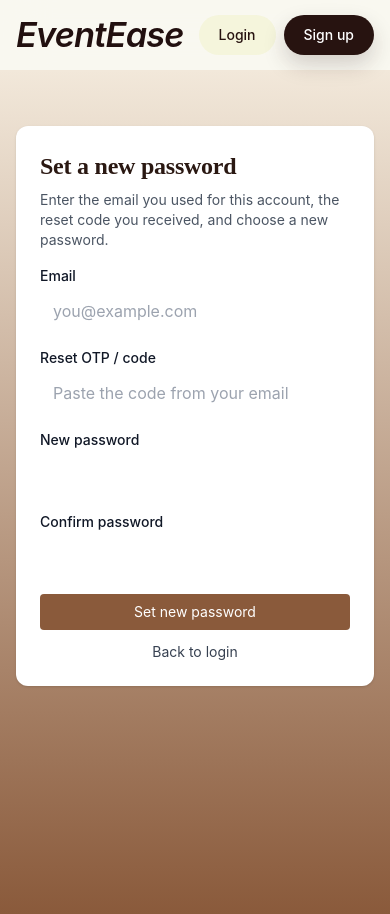
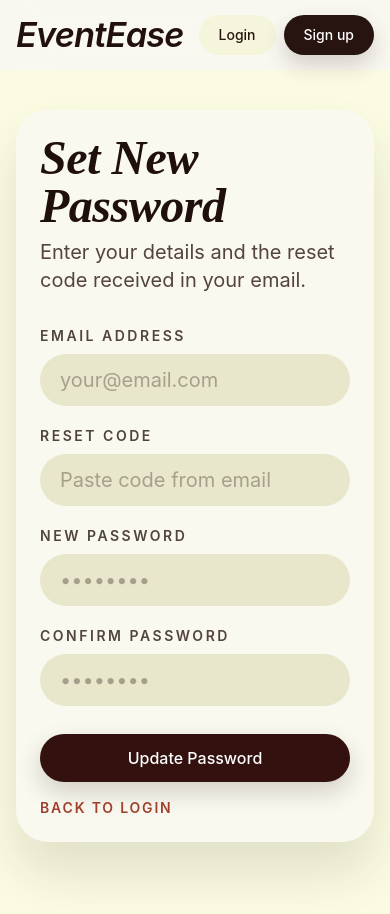
Before and after one commit to AyShakya/EventManagement, a React (Vite) app in the folder client/frontend/: page /reset-password in a window 390 px wide. Built offline with nearby package versions, Linux system fonts and the light colour scheme; no server answers.

Commit message:
Theme consistency in frontend

```diff
--- a/client/frontend/src/pages/auth/RequestResetOTP.jsx
+++ b/client/frontend/src/pages/auth/RequestResetOTP.jsx
@@ -28,7 +28,7 @@ export default function RequestResetOTP() {
 
       setTimeout(() => {
         navigate(`/reset-password?email=${encodeURIComponent(email)}`);
-      }, 800);
+      }, 1500);
     } catch (err) {
       console.error(err);
       const msg =
@@ -42,57 +42,87 @@ export default function RequestResetOTP() {
   }
 
   return (
-    <div className="min-h-screen bg-gradient-to-b from-coffee-cream to-coffee-mid text-gray-900 py-14">
-      <div className="app-container mx-auto w-full max-w-md">
-        <div className="bg-white rounded-xl p-6 md:p-7 shadow card-coffee">
-          <h2 className="text-2xl font-semibold mb-2 text-coffee-dark">
-            Reset your password
+    <div className="min-h-screen bg-[#fbfbe2] text-[#2c1b16] py-10 md:py-14">
+      <div className="app-container max-w-6xl w-full mx-auto">
+        <div className="grid lg:grid-cols-2 overflow-hidden rounded-[2rem] bg-[#f9f9ef] shadow-[0_30px_50px_rgba(39,29,19,0.12)]">
+          <div className="hidden lg:block relative min-h-[600px]">
+            <img
+              src="https://images.unsplash.com/photo-1509042239860-f550ce710b93?auto=format&fit=crop&w=1200&q=80"
+              alt="Coffee beans"
+              className="h-full w-full object-cover"
+            />
+            <div className="absolute inset-0 bg-gradient-to-t from-[#1f0f0f]/85 via-[#1f0f0f]/35 to-transparent p-10 flex items-end">
+              <div className="text-[#fff8f0]">
+                <p className="text-5xl leading-tight italic font-semibold font-serif max-w-md">
+                  A small pause, a fresh start.
+                </p>
+                <p className="mt-5 text-sm tracking-[0.2em] uppercase text-[#f0e7da]/90">
+                  Secure Recovery
+                </p>
+              </div>
+            </div>
+          </div>
+
+          <div className="p-6 md:p-9 lg:p-11 flex flex-col justify-center">
+            <div className="mb-8">
+              <h2 className="text-5xl font-semibold italic text-[#1f100d]">
+                Reset Password
               </h2>
-          <p className="text-sm text-gray-600 mb-4">
-            Enter your account email and we’ll send a one-time code to reset
-            your password.
+              <p className="text-xl text-[#54443d] mt-2">
+                Enter your account email and we’ll send a one-time code to reset your password.
               </p>
+            </div>
 
             {error && (
-            <div className="mb-3 text-sm text-red-700 bg-red-50 border border-red-200 px-3 py-2 rounded">
+              <div className="mb-6 text-sm text-red-700 bg-red-50 border border-red-200 px-4 py-3 rounded-xl">
                 {error}
               </div>
             )}
             {success && (
-            <div className="mb-3 text-sm text-green-700 bg-green-50 border border-green-200 px-3 py-2 rounded">
+              <div className="mb-6 text-sm text-green-700 bg-green-50 border border-green-200 px-4 py-3 rounded-xl">
                 {success}
               </div>
             )}
 
-          <form onSubmit={handleSubmit} className="space-y-3">
+            <form onSubmit={handleSubmit} className="space-y-6">
               <div>
-              <label className="block text-sm mb-1 font-medium">Email</label>
+                <label className="block text-sm font-semibold uppercase tracking-[0.18em] text-[#342420]/85 mb-2">
+                  Email Address
+                </label>
                 <input
                   value={email}
                   onChange={(e) => setEmail(e.target.value)}
                   type="email"
                   required
-                className="w-full px-3 py-2 rounded border"
-                placeholder="you@example.com"
+                  className="w-full px-5 py-3 rounded-full bg-[#e8e7cc] border-0 text-xl placeholder:text-[#a5a08c] focus:outline-none focus:ring-2 focus:ring-[#9f402d]/65"
+                  placeholder="your@email.com"
                 />
               </div>
 
-            <div className="flex flex-col sm:flex-row sm:items-center sm:justify-between gap-3 mt-2">
+              <div className="flex flex-col sm:flex-row sm:items-center sm:justify-between gap-4 pt-2">
                 <button
                   type="submit"
                   disabled={loading}
-                className="bg-coffee-mid text-white px-4 py-2 rounded text-sm disabled:opacity-60"
+                  className="inline-flex justify-center items-center bg-[#33110e] text-white px-8 py-3 rounded-full text-base font-medium disabled:opacity-60 hover:bg-[#4b1a15] transition shadow-[0_10px_24px_rgba(39,19,16,0.18)]"
                 >
-                {loading ? "Sending..." : "Send reset code"}
+                  {loading ? "Sending..." : "Send Reset Code"}
                 </button>
                 <Link
                   to="/login"
-                className="text-sm text-gray-700 hover:underline text-center sm:text-right"
+                  className="text-[#9f402d] hover:underline text-sm uppercase tracking-[0.13em] font-semibold"
                 >
                   Back to login
                 </Link>
               </div>
             </form>
+
+            <div className="mt-10 text-sm text-[#54443d]">
+              Remembered your password?{" "}
+              <Link to="/login" className="text-[#9f402d] font-bold hover:underline">
+                Sign in
+              </Link>
+            </div>
+          </div>
         </div>
       </div>
     </div>
--- a/client/frontend/src/pages/auth/ResetPassword.jsx
+++ b/client/frontend/src/pages/auth/ResetPassword.jsx
@@ -42,7 +42,7 @@ export default function ResetPassword() {
         res?.data?.message ||
           "Password reset successful. You can log in now."
       );
-      setTimeout(() => navigate("/login"), 1200);
+      setTimeout(() => navigate("/login"), 1500);
     } catch (err) {
       console.error(err);
       const data = err?.response?.data;
@@ -67,115 +67,131 @@ export default function ResetPassword() {
   }
 
   return (
-    <div className="min-h-screen bg-gradient-to-b from-coffee-cream to-coffee-mid text-gray-900 py-14">
-      <div className="app-container max-w-md mx-auto">
-        <div className="bg-white rounded-xl p-6 md:p-7 shadow card-coffee">
-          <h2 className="text-2xl font-semibold mb-2 text-coffee-dark">
-            Set a new password
+    <div className="min-h-screen bg-[#fbfbe2] text-[#2c1b16] py-10 md:py-14">
+      <div className="app-container max-w-6xl w-full mx-auto">
+        <div className="grid lg:grid-cols-2 overflow-hidden rounded-[2rem] bg-[#f9f9ef] shadow-[0_30px_50px_rgba(39,29,19,0.12)]">
+          <div className="hidden lg:block relative min-h-[700px]">
+            <img
+              src="https://images.unsplash.com/photo-1442512595331-e89e73853f31?auto=format&fit=crop&w=1200&q=80"
+              alt="Classic coffee shop"
+              className="h-full w-full object-cover"
+            />
+            <div className="absolute inset-0 bg-gradient-to-t from-[#1f0f0f]/85 via-[#1f0f0f]/35 to-transparent p-10 flex items-end">
+              <div className="text-[#fff8f0]">
+                <p className="text-5xl leading-tight italic font-semibold font-serif max-w-md">
+                  Fresh beginnings, one cup at a time.
+                </p>
+                <p className="mt-5 text-sm tracking-[0.2em] uppercase text-[#f0e7da]/90">
+                  Secure Access
+                </p>
+              </div>
+            </div>
+          </div>
+
+          <div className="p-6 md:p-9 lg:p-11 flex flex-col justify-center">
+            <div className="mb-8">
+              <h2 className="text-5xl font-semibold italic text-[#1f100d]">
+                Set New Password
               </h2>
-          <p className="text-sm text-gray-600 mb-4">
-            Enter the email you used for this account, the reset code you
-            received, and choose a new password.
+              <p className="text-xl text-[#54443d] mt-2">
+                Enter your details and the reset code received in your email.
               </p>
+            </div>
 
             {error && (
-            <div className="mb-3 text-sm text-red-700 bg-red-50 border border-red-200 px-3 py-2 rounded">
+              <div className="mb-6 text-sm text-red-700 bg-red-50 border border-red-200 px-4 py-3 rounded-xl">
                 {error}
               </div>
             )}
             {success && (
-            <div className="mb-3 text-sm text-green-700 bg-green-50 border border-green-200 px-3 py-2 rounded">
+              <div className="mb-6 text-sm text-green-700 bg-green-50 border border-green-200 px-4 py-3 rounded-xl">
                 {success}
               </div>
             )}
 
-          <form onSubmit={handleSubmit} className="space-y-4">
-            {/* Email */}
+            <form onSubmit={handleSubmit} className="space-y-5">
               <div>
                 <label
                   htmlFor="reset-email"
-                className="block text-sm mb-1 font-medium"
+                  className="block text-sm font-semibold uppercase tracking-[0.18em] text-[#342420]/85 mb-2"
                 >
-                Email
+                  Email Address
                 </label>
                 <input
                   id="reset-email"
                   type="email"
-                className="w-full px-3 py-2 rounded border"
+                  required
                   value={email}
                   onChange={(e) => setEmail(e.target.value)}
-                placeholder="you@example.com"
-                autoComplete="email"
-                required
+                  className="w-full px-5 py-3 rounded-full bg-[#e8e7cc] border-0 text-xl placeholder:text-[#a5a08c] focus:outline-none focus:ring-2 focus:ring-[#9f402d]/65"
+                  placeholder="your@email.com"
                 />
               </div>
 
-            {/* OTP / code */}
               <div>
                 <label
                   htmlFor="reset-otp"
-                className="block text-sm mb-1 font-medium"
+                  className="block text-sm font-semibold uppercase tracking-[0.18em] text-[#342420]/85 mb-2"
                 >
-                Reset OTP / code
+                  Reset Code
                 </label>
                 <input
                   id="reset-otp"
-                className="w-full px-3 py-2 rounded border"
+                  required
                   value={otp}
                   onChange={(e) => setOtp(e.target.value)}
-                placeholder="Paste the code from your email"
+                  className="w-full px-5 py-3 rounded-full bg-[#e8e7cc] border-0 text-xl placeholder:text-[#a5a08c] focus:outline-none focus:ring-2 focus:ring-[#9f402d]/65"
+                  placeholder="Paste code from email"
                 />
               </div>
 
-            {/* New password */}
               <div>
                 <label
                   htmlFor="new-password"
-                className="block text-sm mb-1 font-medium"
+                  className="block text-sm font-semibold uppercase tracking-[0.18em] text-[#342420]/85 mb-2"
                 >
-                New password
+                  New Password
                 </label>
                 <input
                   id="new-password"
                   type="password"
-                className="w-full px-3 py-2 rounded border"
+                  required
                   value={password}
                   onChange={(e) => setPassword(e.target.value)}
-                autoComplete="new-password"
-                required
+                  className="w-full px-5 py-3 rounded-full bg-[#e8e7cc] border-0 text-xl placeholder:text-[#a5a08c] focus:outline-none focus:ring-2 focus:ring-[#9f402d]/65"
+                  placeholder="••••••••"
                 />
               </div>
 
-            {/* Confirm password */}
               <div>
                 <label
                   htmlFor="confirm-password"
-                className="block text-sm mb-1 font-medium"
+                  className="block text-sm font-semibold uppercase tracking-[0.18em] text-[#342420]/85 mb-2"
                 >
-                Confirm password
+                  Confirm Password
                 </label>
                 <input
                   id="confirm-password"
                   type="password"
-                className="w-full px-3 py-2 rounded border"
+                  required
                   value={confirm}
                   onChange={(e) => setConfirm(e.target.value)}
-                autoComplete="new-password"
-                required
+                  className="w-full px-5 py-3 rounded-full bg-[#e8e7cc] border-0 text-xl placeholder:text-[#a5a08c] focus:outline-none focus:ring-2 focus:ring-[#9f402d]/65"
+                  placeholder="••••••••"
                 />
               </div>
 
-            <div className="flex flex-col sm:flex-row sm:items-center sm:justify-between gap-3 mt-2">
+              <div className="flex flex-col sm:flex-row sm:items-center sm:justify-between gap-4 pt-2">
                 <button
                   type="submit"
                   disabled={loading}
-                className="bg-coffee-mid text-white px-4 py-2 rounded text-sm disabled:opacity-60"
+                  className="inline-flex justify-center items-center bg-[#33110e] text-white px-8 py-3 rounded-full text-base font-medium disabled:opacity-60 hover:bg-[#4b1a15] transition shadow-[0_10px_24px_rgba(39,19,16,0.18)]"
                 >
-                {loading ? "Saving..." : "Set new password"}
+                  {loading ? "Updating..." : "Update Password"}
                 </button>
                 <Link
                   to="/login"
-                className="text-sm text-gray-700 hover:underline text-center sm:text-right"
+                  className="text-[#9f402d] hover:underline text-sm uppercase tracking-[0.13em] font-semibold"
                 >
                   Back to login
                 </Link>
@@ -184,5 +200,6 @@ export default function ResetPassword() {
           </div>
         </div>
       </div>
+    </div>
   );
 }
--- a/client/frontend/src/pages/user/UserDashboard.jsx
+++ b/client/frontend/src/pages/user/UserDashboard.jsx
@@ -79,29 +79,29 @@ function VerificationBanner({
   if (hidden) return null;
 
   return (
-    <div className="bg-amber-50 border border-amber-200 rounded-xl px-4 py-3 mb-6 shadow-sm">
-      <div className="flex items-start gap-3">
+    <div className="bg-[#f9f9ef] border border-[#e8e7cc] rounded-[1.8rem] px-6 py-5 mb-8 shadow-[0_15px_35px_rgba(39,29,19,0.08)]">
+      <div className="flex items-start gap-4">
         {/* Icon */}
-        <div className="mt-0.5">
-          <span className="inline-flex h-7 w-7 items-center justify-center rounded-full bg-amber-100 text-amber-700 text-sm">
+        <div className="mt-1">
+          <span className="inline-flex h-10 w-10 items-center justify-center rounded-full bg-[#eceac8] text-[#9f402d] text-lg font-bold">
             !
           </span>
         </div>
 
         {/* Main content */}
         <div className="flex-1 min-w-0">
-          <div className="flex flex-col gap-1 sm:flex-row sm:items-center sm:justify-between">
+          <div className="flex flex-col gap-1 sm:flex-row sm:items-start sm:justify-between">
             <div className="min-w-0">
-              <div className="font-medium text-amber-900">
+              <div className="text-2xl font-semibold italic text-[#1f100d] font-serif">
                 Verify your email
               </div>
-              <div className="text-xs sm:text-sm text-amber-800 mt-0.5">
+              <div className="text-base text-[#54443d] mt-1">
                 We haven&apos;t verified{" "}
-                <strong>{user?.email || "your email"}</strong> yet. This helps
-                with notifications and feedback updates.
+                <strong className="text-[#1f100d]">{user?.email || "your email"}</strong> yet. This helps
+                with notifications and security.
               </div>
               {message && (
-                <div className="mt-1 text-xs text-amber-900">{message}</div>
+                <div className="mt-2 text-sm font-medium text-[#9f402d]">{message}</div>
               )}
             </div>
 
@@ -109,35 +109,35 @@ function VerificationBanner({
             <button
               type="button"
               onClick={() => setHidden(true)}
-              className="hidden sm:inline-flex ml-4 text-xs text-amber-700 hover:text-amber-900"
+              className="hidden sm:inline-flex ml-4 text-xs uppercase tracking-widest text-[#5c5048] hover:text-[#1f100d] font-bold"
             >
               Dismiss
             </button>
           </div>
 
           {/* Actions */}
-          <div className="mt-3 flex flex-col gap-2 sm:flex-row sm:items-center sm:justify-between">
+          <div className="mt-5 flex flex-col gap-3 sm:flex-row sm:items-center sm:justify-between">
             {/* Left: resend */}
             <button
               onClick={onResend}
               disabled={resendLoading}
-              className="inline-flex items-center justify-center bg-amber-600 text-white px-3 py-1.5 rounded-full text-xs font-medium disabled:opacity-60"
+              className="inline-flex items-center justify-center bg-[#33110e] text-white px-6 py-2.5 rounded-full text-sm font-medium disabled:opacity-60 hover:bg-[#4b1a15] transition shadow-md"
             >
               {resendLoading ? "Sending..." : "Resend verification email"}
             </button>
 
             {/* Right: token + verify */}
-            <div className="flex flex-col sm:flex-row gap-2 sm:items-center">
+            <div className="flex flex-col sm:flex-row gap-3 sm:items-center">
               <input
                 value={token}
                 onChange={(e) => setToken(e.target.value)}
-                placeholder="Verification code"
-                className="px-2 py-1.5 rounded border border-amber-200 text-xs sm:text-sm w-full sm:w-44 bg-white/70 focus:outline-none focus:ring-1 focus:ring-amber-400"
+                placeholder="Paste code here"
+                className="px-5 py-2.5 rounded-full bg-[#e8e7cc] border-0 text-sm w-full sm:w-52 focus:outline-none focus:ring-2 focus:ring-[#9f402d]/40 placeholder:text-[#a5a08c]"
               />
               <button
                 onClick={() => onVerifyToken(token)}
                 disabled={verifyLoading || token.trim().length === 0}
-                className="inline-flex items-center justify-center bg-coffee-mid text-white px-3 py-1.5 rounded-full text-xs font-medium disabled:opacity-60"
+                className="inline-flex items-center justify-center bg-white border border-[#eceac8] text-[#271310] px-6 py-2.5 rounded-full text-sm font-semibold disabled:opacity-60 hover:bg-[#eceac8] transition"
               >
                 {verifyLoading ? "Verifying..." : "Verify"}
               </button>
@@ -149,7 +149,7 @@ function VerificationBanner({
         <button
           type="button"
           onClick={() => setHidden(true)}
-          className="sm:hidden ml-2 mt-0.5 text-xs text-amber-500 hover:text-amber-700"
+          className="sm:hidden ml-2 mt-0.5 text-lg text-[#a5a08c] hover:text-[#1f100d]"
         >
           ✕
         </button>
```
Also changed, not shown: client/frontend/src/pages/user/LikedEvents.jsx (+55 -52 lines). Lines whose indentation alone changed are shown as unchanged.
